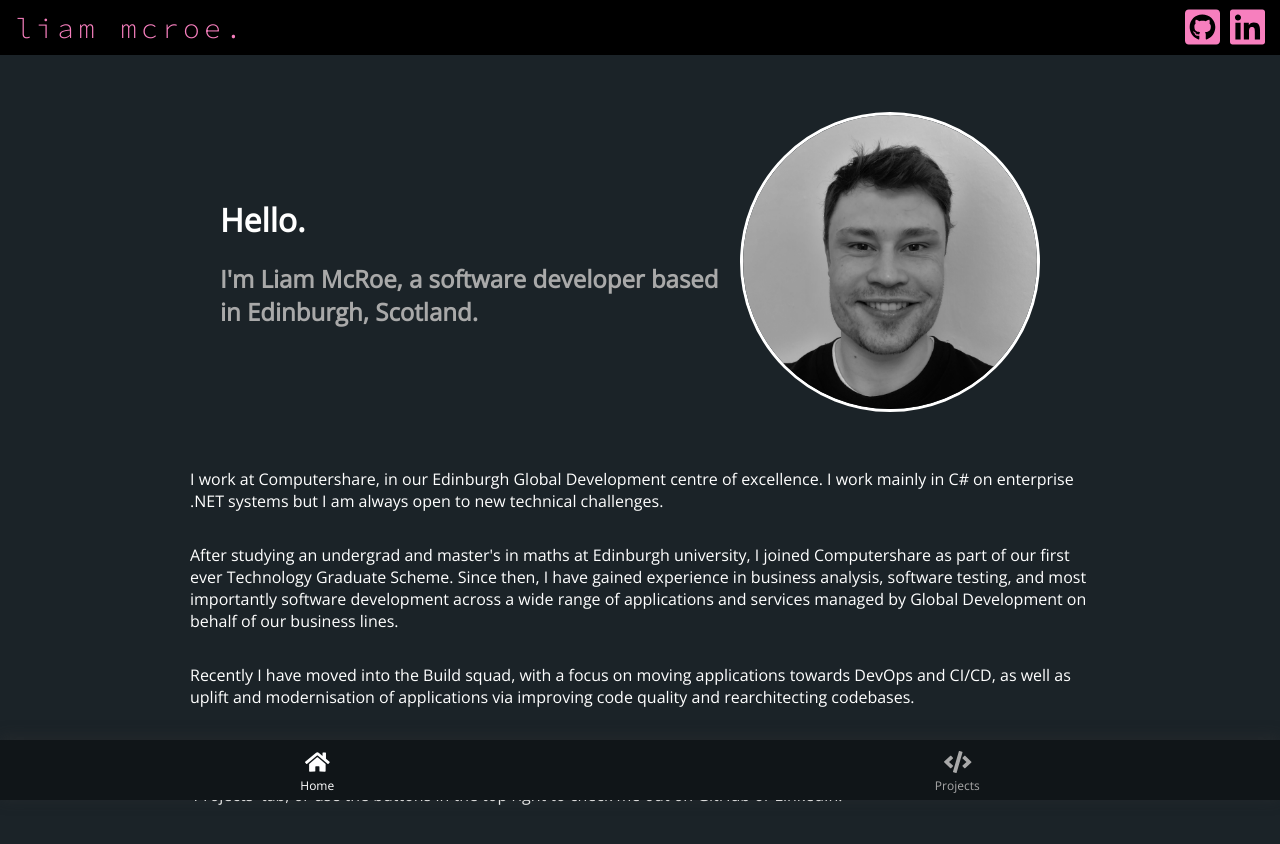
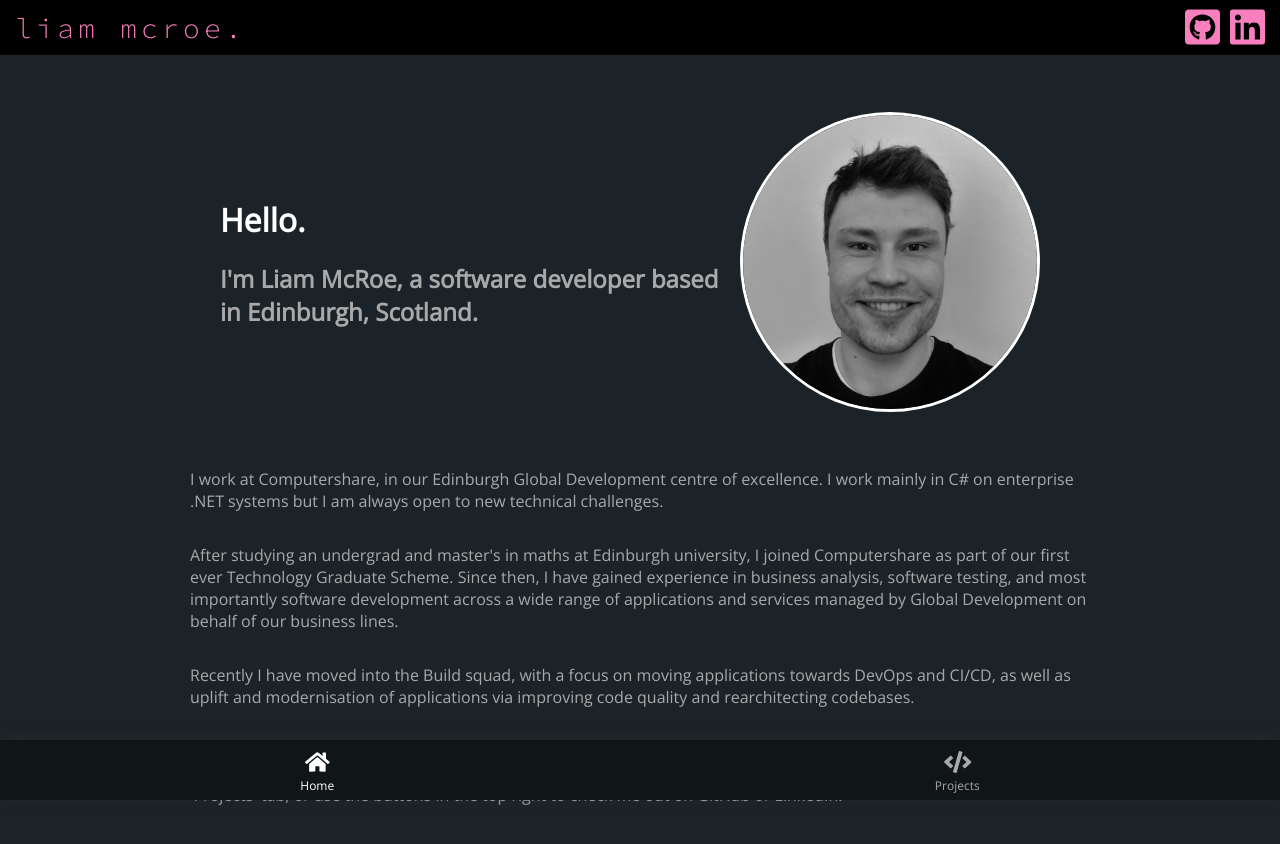
Before and after one commit to L3uler/liammcroe-personal-site, a Next.js app: page / in a window 1280 px wide. Shown: the top 844 px of the page. Built offline with nearby package versions, Linux system fonts and the light colour scheme.

Commit message:
change default font colour for paragraphs

```diff
--- a/components/PageSpecific/Index/ProfileContent.module.scss
+++ b/components/PageSpecific/Index/ProfileContent.module.scss
@@ -1,3 +1,5 @@
+@import "../../../theme/theme";
+
 .ProfileContent{
     display: flex;
     flex-direction: column;
--- a/styles/globals.scss
+++ b/styles/globals.scss
@@ -1,3 +1,5 @@
+@import "../theme/theme";
+
 * {
   box-sizing: border-box;
 }
@@ -21,6 +23,10 @@ body {
   -moz-osx-font-smoothing: grayscale;
 }
 
+p {
+  color: $on-secondary-dark;
+}
+
 code {
   font-family: source-code-pro, Menlo, Monaco, Consolas, "Courier New",
   monospace;
```
